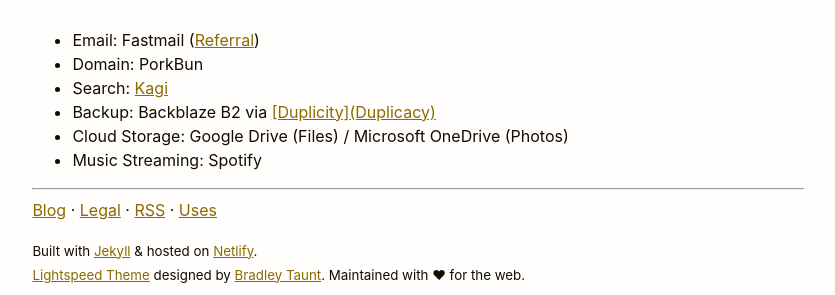
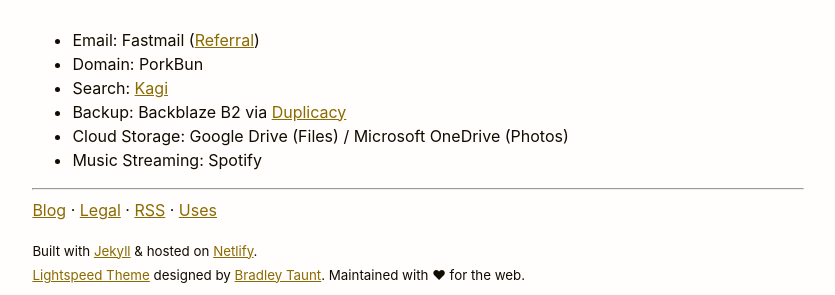
Before and after one commit to danesnick/website_lightspeed, a Jekyll site: the page built from uses.markdown, in a window 1280 px wide. Shown: the part 808-1103 px from the top of the page, without its empty margins (222-1057 px from the left). Built offline with Jekyll 4.4.1, drawn with Linux system fonts in a browser that asks for light colours.

Commit message:
Update uses.markdown

```diff
--- a/uses.markdown
+++ b/uses.markdown
@@ -30,6 +30,6 @@ permalink: /uses/
 * Email: Fastmail ([Referral](https://ref.fm/u24999624))
 * Domain: PorkBun
 * Search: [Kagi](https://help.kagi.com/kagi/company)
-* Backup: Backblaze B2 via [[Duplicity](Duplicacy)](https://duplicacy.com/)
+* Backup: Backblaze B2 via [Duplicacy](https://duplicacy.com)
 * Cloud Storage: Google Drive (Files) / Microsoft OneDrive (Photos)
 * Music Streaming: Spotify
```
